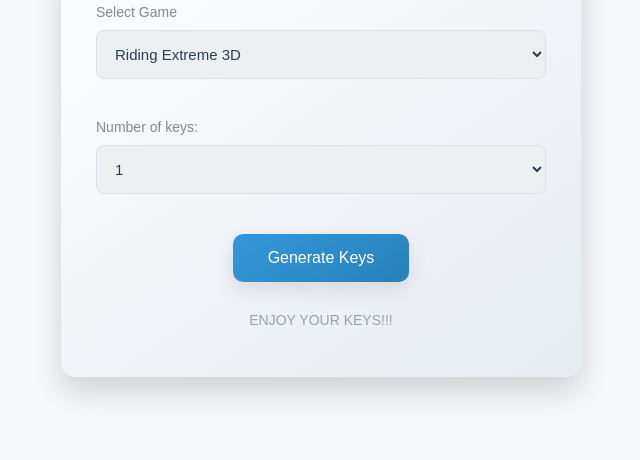
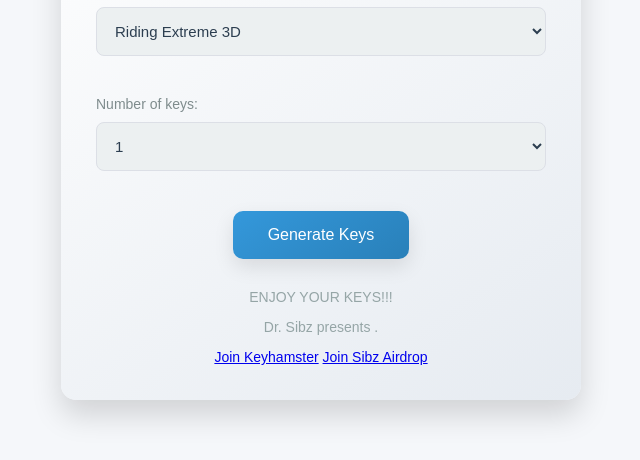
Before and after one commit to sibzairdrop/key8.2, a plain HTML site: page index.html in a window 1280 px wide. Shown: the part 286-746 px from the top of the page, without its empty margins (319-959 px from the left). Drawn offline with Linux system fonts and the light colour scheme.

Commit message:
Update index.html

```diff
--- a/index.html
+++ b/index.html
@@ -49,6 +49,9 @@
         </div>
         <div class="footer">
             <p>ENJOY YOUR KEYS!!!</p>
+            <p> Dr. Sibz presents .</p>
+            <a href="https://t.me/keyganhamster" class="social-btn" target="_blank">Join Keyhamster</a>
+            <a href="https://t.me/sibz_airdrop" class="social-btn" target="_blank">Join Sibz Airdrop</a>
         </div>
     </div>
     <script src="script.js"></script>
```
